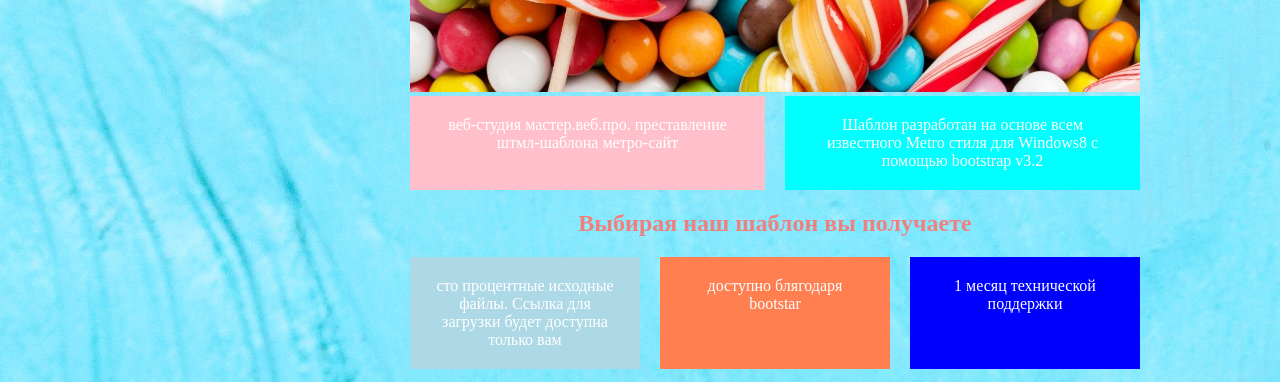
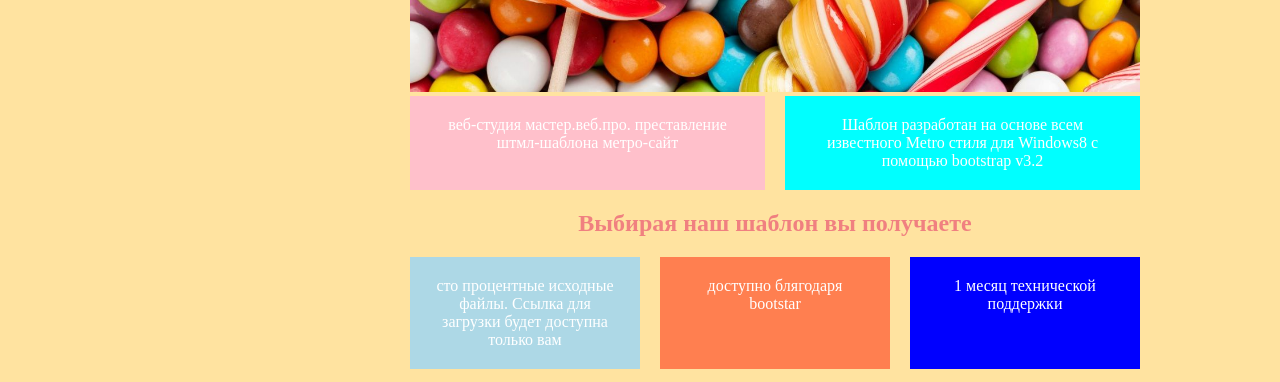
Before and after one commit to kkikira/soverycleversmart, a plain HTML site: page index.html in a window 1280 px wide. Shown: the part 576-958 px from the top of the page. Drawn offline with Linux system fonts and the light colour scheme.

Commit message:
Update style.css

```diff
--- a/style.css
+++ b/style.css
@@ -6,7 +6,7 @@
 body{
 	max-width: 1000px;
 	margin: 0 auto;
-	background-image: url(фонконфетки.jpg);
+	background-color: #ffe3a0;
 	background-attachment: fixed;
 
 
```
